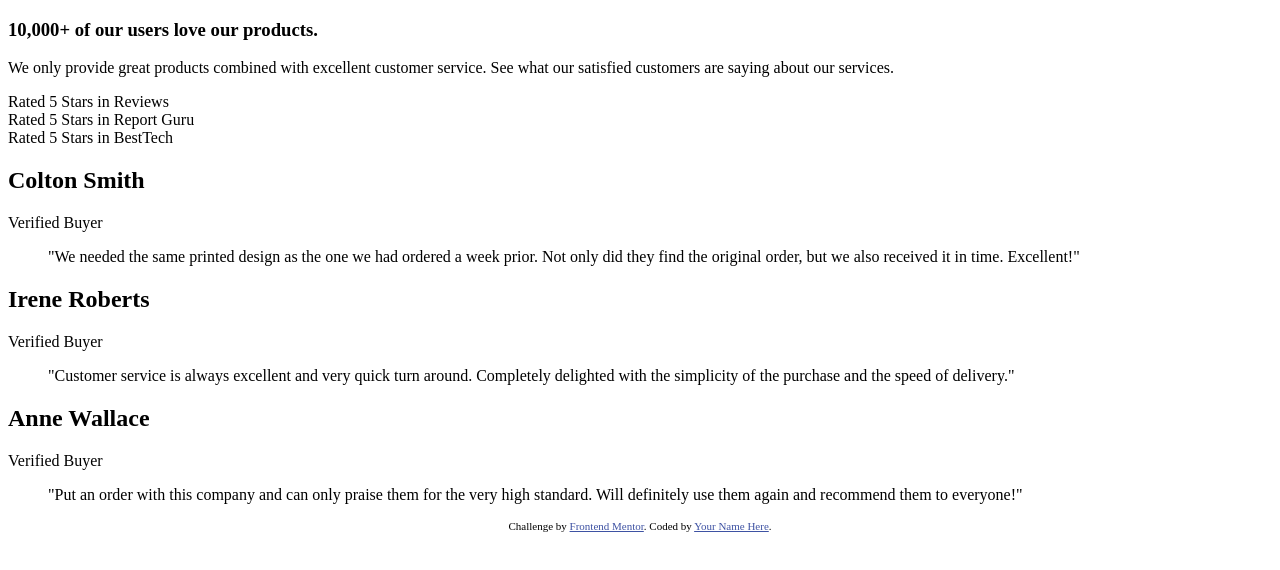
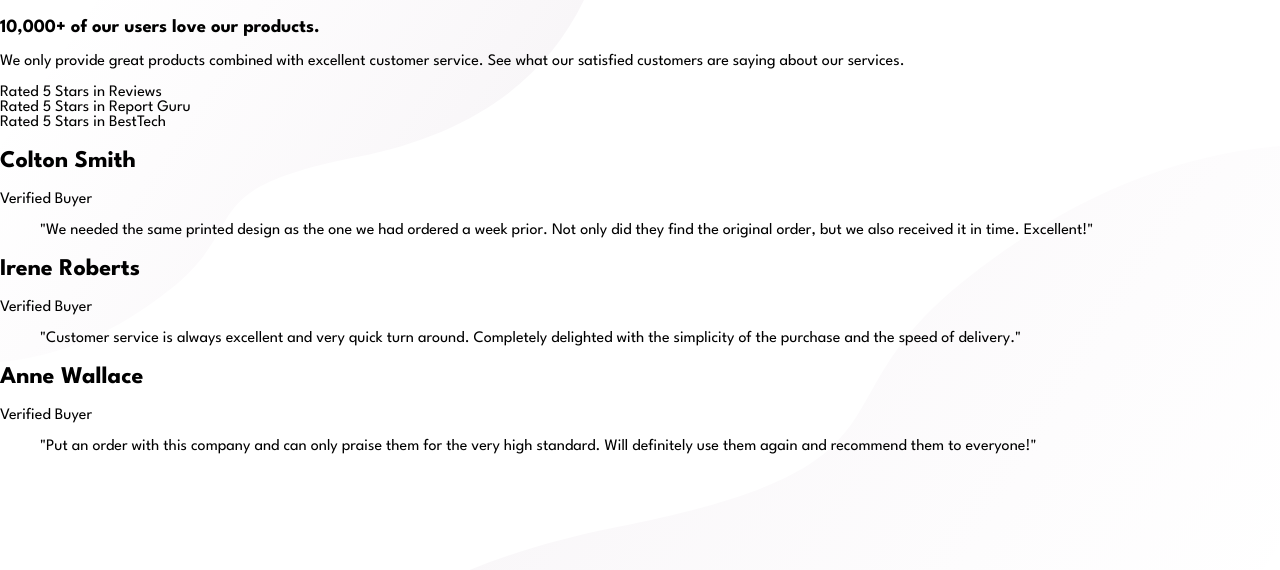
Before and after one commit to DavidPokrajac/socialProofSection, a plain HTML site: page index.html in a window 1280 px wide. Drawn offline with Linux system fonts and the light colour scheme.

Commit message:
Created CSS file with initial styles, removed redundant comments from index.html

```diff
--- a/index.html
+++ b/index.html
@@ -13,27 +13,18 @@
     />
 
     <title>Frontend Mentor | Social proof section</title>
-
-    <!-- Feel free to remove these styles or customise in your own stylesheet 👍 -->
-    <style>
-      .attribution {
-        font-size: 11px;
-        text-align: center;
-      }
-      .attribution a {
-        color: hsl(228, 45%, 44%);
-      }
-    </style>
+    <link href="https://fonts.googleapis.com/css2?family=League+Spartan:wght@400;500;700&display=swap" rel="stylesheet">
+    <link href="./styles.css" type="text/css" rel="stylesheet" />
   </head>
   <body>
     <main>
       <section>
-        <section>
+        <section class="intro">
           <h1>10,000+ of our users love our products.</h1>
           <p>We only provide great products combined with excellent customer service.
             See what our satisfied customers are saying about our services.</p>
         </section>
-        <section>
+        <section class="most-rated">
           <div>Rated 5 Stars in Reviews</div>
           <div>Rated 5 Stars in Report Guru</div>
           <div>Rated 5 Stars in BestTech</div>
@@ -61,12 +52,5 @@
         </div>
       </section>
     </main>
-
-    <div class="attribution">
-      Challenge by
-      <a href="https://www.frontendmentor.io?ref=challenge" target="_blank"
-        >Frontend Mentor</a
-      >. Coded by <a href="#">Your Name Here</a>.
-    </div>
   </body>
 </html>
--- /dev/null
+++ b/styles.scss
@@ -0,0 +1,22 @@
+$veryDarkMagenta: hsl(300, 43%, 22%);
+$softPink: hsl(333, 80%, 67%);
+$darkGrayishMagenta: hsl(303, 10%, 53%);
+$lightGrayishMagenta: hsl(300, 24%, 96%);
+$white: hsl(0, 0%, 100%);
+
+$fontFamily: 'League Spartan', sans-serif;
+
+*,
+*::before,
+*::after {
+    box-sizing: border-box;
+}
+
+body {
+    font-family: $fontFamily;
+    margin: 0;
+    height: 100vh;
+    overflow: hidden;
+    background: no-repeat top left url('./images/bg-pattern-top-desktop.svg'),
+    no-repeat bottom right url('./images/bg-pattern-bottom-desktop.svg');
+}
```
Also changed, not shown: styles.css (added).
